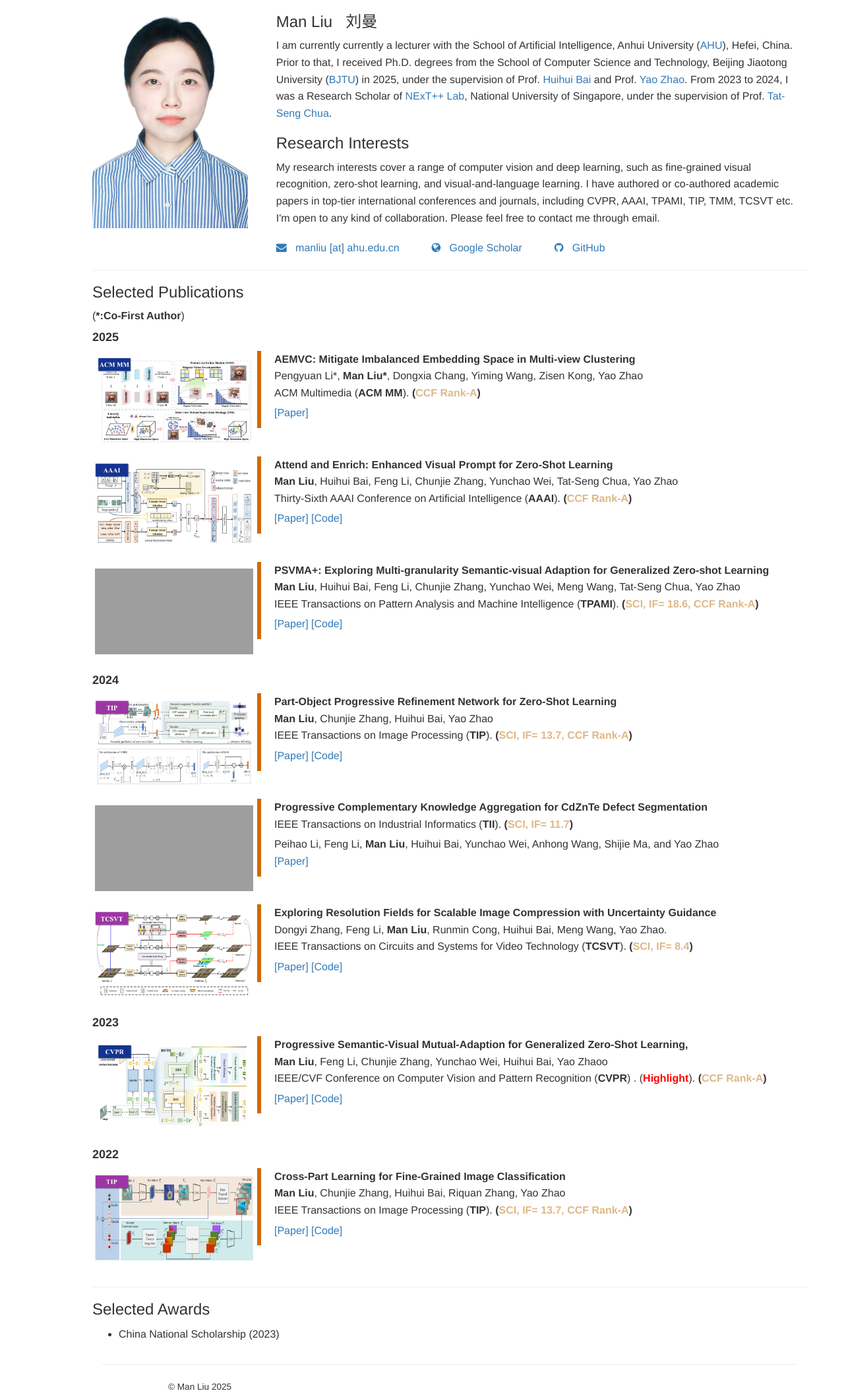
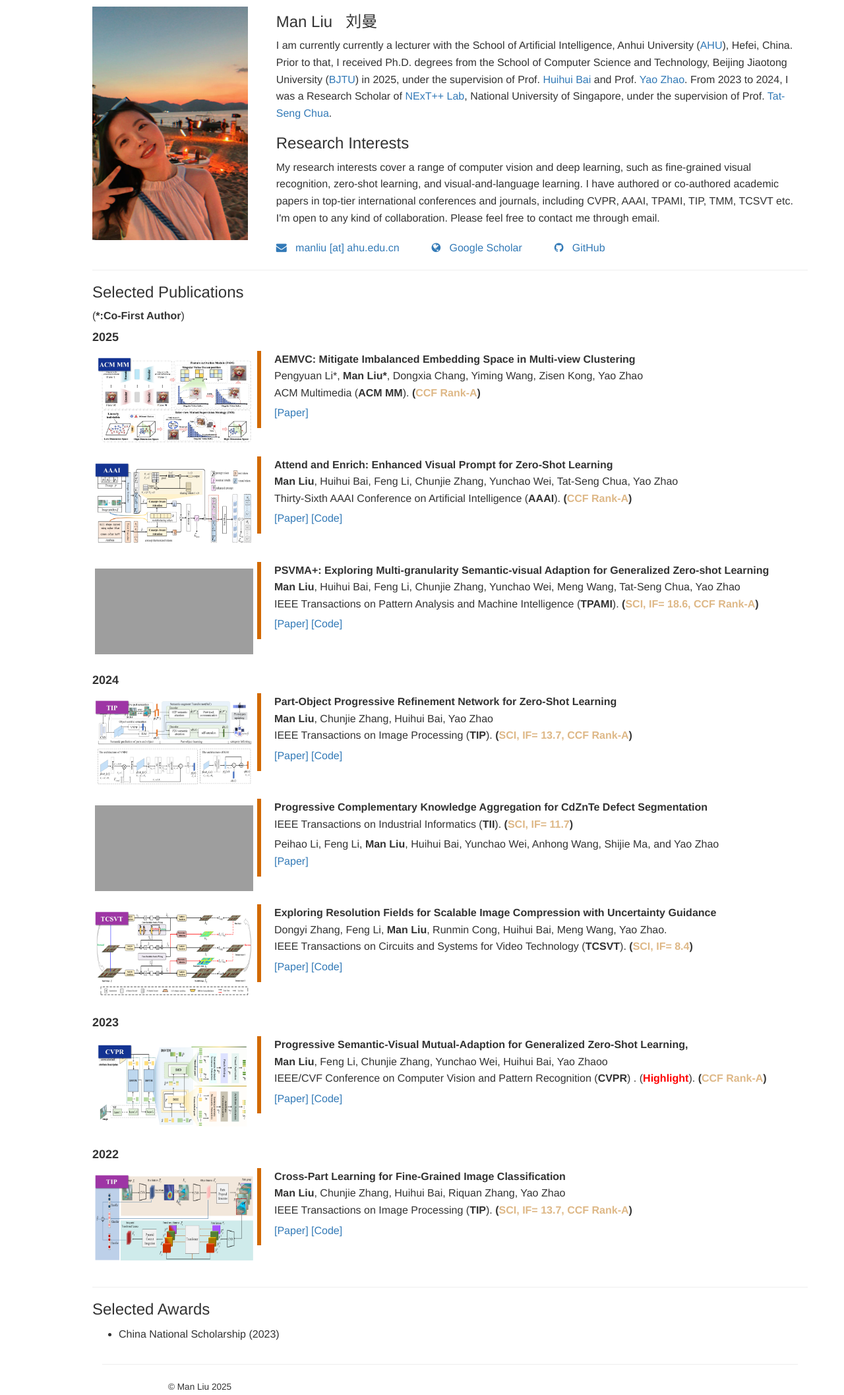
Before and after one commit to ManLiuCoder/ManLiuCoder.github.io, a Jekyll site: the page built from index.html, in a window 1280 px wide. Shown: the whole page at 66% size. Built offline with Jekyll 4.4.1, drawn with Linux system fonts in a browser that asks for light colours; nearby versions of some CDN libraries; library files that are not in the unit come from our copies; grey boxes are pictures that could not be loaded.

Commit message:
“update”

```diff
--- a/_includes/introduction.html
+++ b/_includes/introduction.html
@@ -1,7 +1,7 @@
 <div class='row'>
     <div class='col-xs-3'>
 		<div class='photo'>
-			<img src="assets/images/man.jpg" alt="photo"/>
+			<img src="assets/images/man1.jpg" alt="photo"/>
 		</div>
 	</div>
 	<div class='col-xs-9'>
```
Also changed, not shown: assets/images/man1.jpg (added).
